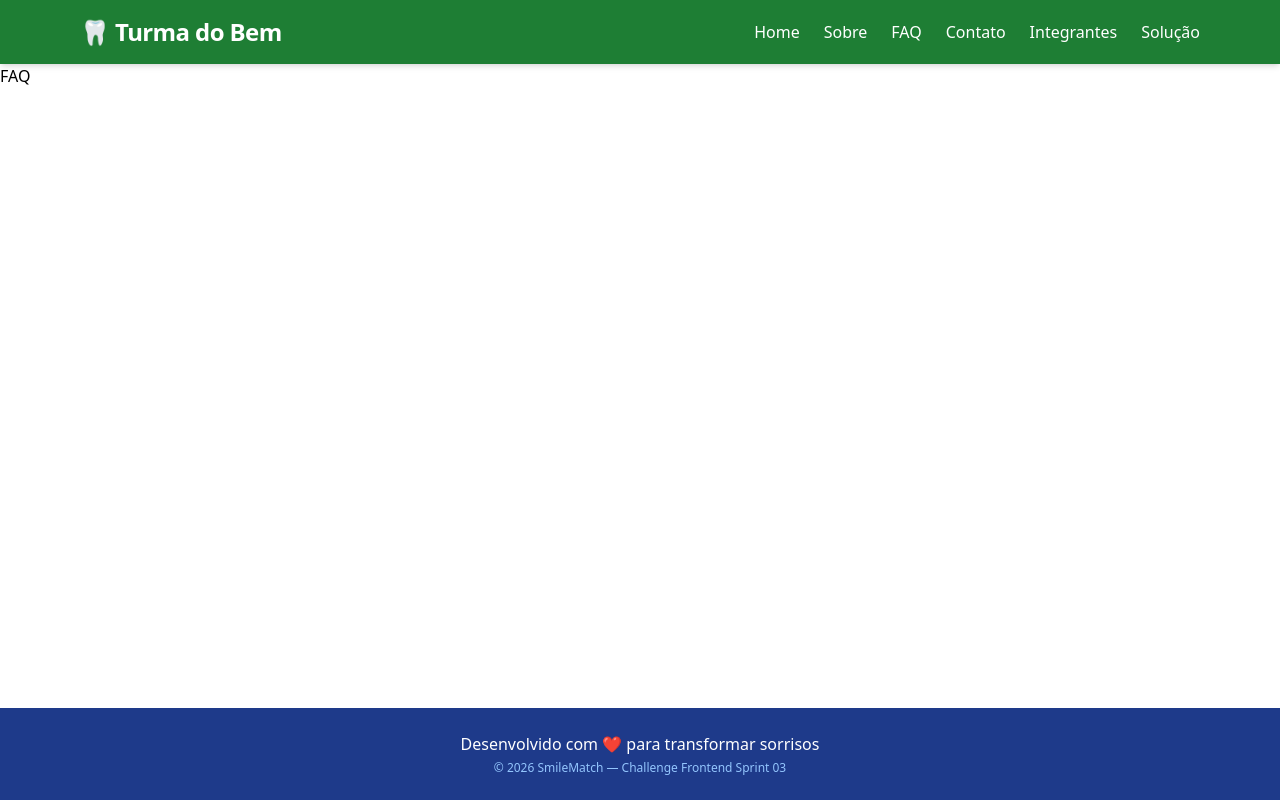
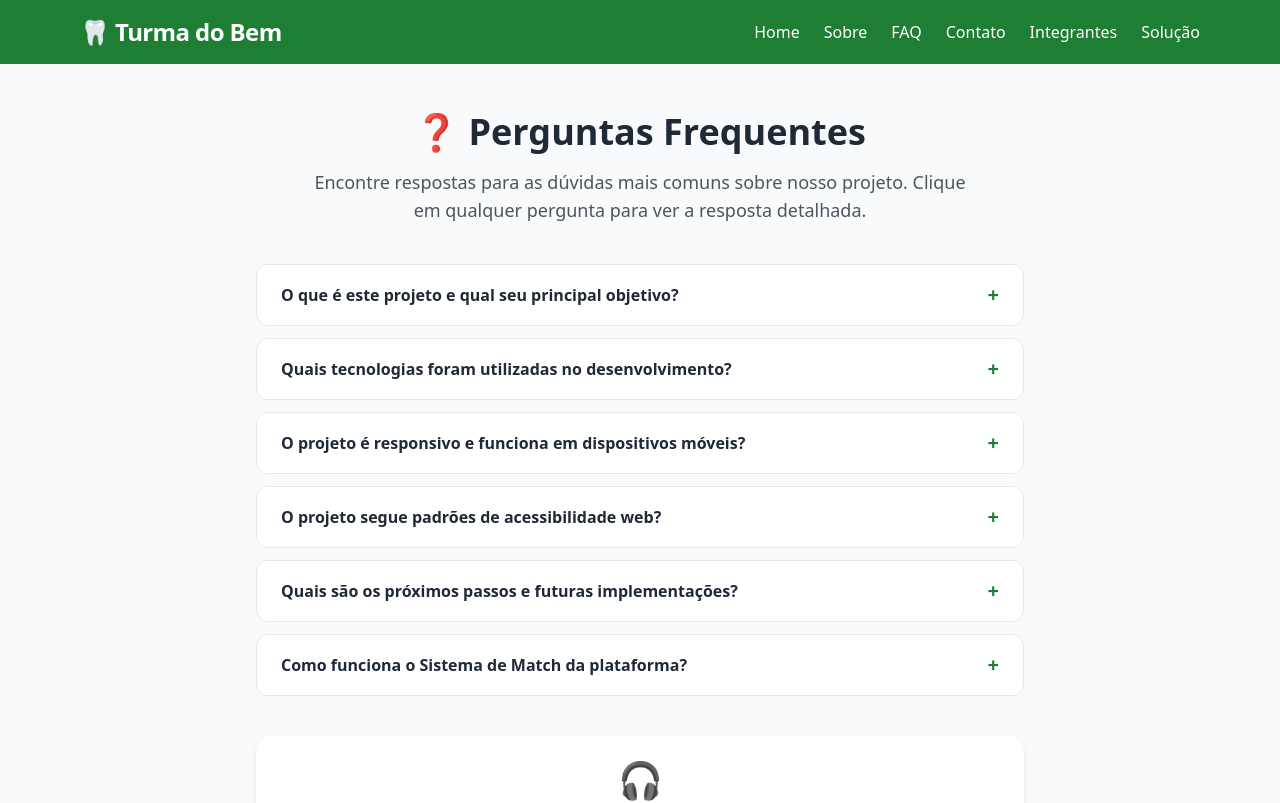
Before and after one commit to Carlos-Bianchi/Challenge-frontend-3sprint, a React (Vite) app: page /faq in a window 1280 px wide. Shown: the top 803 px of the page. Built offline with nearby package versions, Linux system fonts and the light colour scheme.

Commit message:
feat: componente Accordion com useState + página FAQ migrada

```diff
--- /dev/null
+++ b/src/components/ui/Accordion.tsx
@@ -0,0 +1,39 @@
+import { useState } from 'react'
+
+interface AccordionProps {
+  title: string
+  content: string
+}
+
+export default function Accordion({ title, content }: AccordionProps) {
+  const [isOpen, setIsOpen] = useState(false)
+
+  return (
+    <div className="border border-gray-200 rounded-xl overflow-hidden">
+      <button
+        className="w-full flex items-center justify-between px-6 py-4 bg-white hover:bg-gray-50 transition-colors text-left"
+        onClick={() => setIsOpen(!isOpen)}
+        aria-expanded={isOpen}
+      >
+        <span className="font-semibold text-gray-800 text-sm md:text-base pr-4">{title}</span>
+        <span
+          className={`flex-shrink-0 text-[#1E7E34] text-xl font-bold transition-transform duration-300 ${
+            isOpen ? 'rotate-45' : 'rotate-0'
+          }`}
+        >
+          +
+        </span>
+      </button>
+
+      <div
+        className={`overflow-hidden transition-all duration-300 ${
+          isOpen ? 'max-h-96 opacity-100' : 'max-h-0 opacity-0'
+        }`}
+      >
+        <div className="px-6 py-4 bg-gray-50 border-t border-gray-200">
+          <p className="text-gray-600 text-sm md:text-base leading-relaxed">{content}</p>
+        </div>
+      </div>
+    </div>
+  )
+}
--- a/src/pages/FAQ.tsx
+++ b/src/pages/FAQ.tsx
@@ -1,3 +1,83 @@
+import { Link } from 'react-router-dom'
+import Accordion from '../components/ui/Accordion'
+import Card from '../components/ui/Card'
+import Button from '../components/ui/Button'
+
+interface FaqItem {
+  title: string
+  content: string
+}
+
+const faqItems: FaqItem[] = [
+  {
+    title: 'O que é este projeto e qual seu principal objetivo?',
+    content:
+      'Nosso projeto visa auxiliar a ONG Turma do Bem na gestão de voluntários e pacientes através de uma aplicação web responsável por manter e organizar os dados (desde informações sobre os indivíduos, até as consultas e triagens), usar esses dados para auxiliar a operação da ONG e centralizar os meios de comunicação.',
+  },
+  {
+    title: 'Quais tecnologias foram utilizadas no desenvolvimento?',
+    content:
+      'O projeto foi construído com React + Vite + TypeScript para a interface moderna e componentizada, TailwindCSS para estilização responsiva, React Router DOM para navegação SPA e React Hook Form para validação de formulários. A stack foi migrada da Sprint 02 (HTML/CSS estático) para esta arquitetura moderna na Sprint 03.',
+  },
+  {
+    title: 'O projeto é responsivo e funciona em dispositivos móveis?',
+    content:
+      'Sim! O projeto utiliza TailwindCSS com breakpoints responsivos, garantindo que o layout se adapte corretamente em Mobile (até 480px), Tablet (768px) e Desktop (992px+). Grids mudam de 1 coluna para múltiplas, menus colapsam em hambúrguer e tipografia escala conforme o dispositivo.',
+  },
+  {
+    title: 'O projeto segue padrões de acessibilidade web?',
+    content:
+      'Sim, a acessibilidade é uma prioridade. Implementamos estrutura HTML semântica com tags apropriadas, atributos ARIA onde necessário (como aria-expanded no accordion), contraste de cores adequado seguindo WCAG AA e navegação por teclado funcional.',
+  },
+  {
+    title: 'Quais são os próximos passos e futuras implementações?',
+    content:
+      'O projeto segue um roadmap em 4 fases: (1) Estrutura — arquitetura base e identidade visual; (2) Criação dos Módulos — cadastro, match, comunicação e relatórios; (3) Integrações e Testes — conexão ao banco de dados e testes completos; (4) Expansão e Manutenção — novas funcionalidades com base no feedback da ONG.',
+  },
+  {
+    title: 'Como funciona o Sistema de Match da plataforma?',
+    content:
+      'O Sistema de Match utiliza um algoritmo inteligente que conecta pacientes aos voluntários dentistas mais adequados, levando em conta parâmetros como localização geográfica, disponibilidade de horário e nível de necessidade do paciente. O objetivo é otimizar o atendimento e reduzir o tempo de espera.',
+  },
+]
+
 export default function FAQ() {
-  return <div>FAQ</div>
+  return (
+    <div className="bg-gray-50 py-12 px-4">
+      <div className="max-w-3xl mx-auto space-y-10">
+
+        {/* Título */}
+        <section className="text-center">
+          <h1 className="text-3xl md:text-4xl font-bold text-gray-800 mb-4">
+            ❓ Perguntas Frequentes
+          </h1>
+          <p className="text-base md:text-lg text-gray-600 leading-relaxed max-w-2xl mx-auto">
+            Encontre respostas para as dúvidas mais comuns sobre nosso projeto.
+            Clique em qualquer pergunta para ver a resposta detalhada.
+          </p>
+        </section>
+
+        {/* Accordion */}
+        <section className="space-y-3">
+          {faqItems.map((item, index) => (
+            <Accordion key={index} title={item.title} content={item.content} />
+          ))}
+        </section>
+
+        {/* CTA */}
+        <Card className="text-center bg-[#1E7E34] text-white">
+          <div className="text-4xl mb-4">🎧</div>
+          <h2 className="text-xl md:text-2xl font-bold mb-2">Ainda tem dúvidas?</h2>
+          <p className="text-green-100 leading-relaxed mb-6">
+            Não encontrou a resposta que procurava? Nossa equipe está pronta para ajudar!
+            Entre em contato e responderemos o mais breve possível.
+          </p>
+          <Link to="/contato">
+            <Button variant="primary">Fale Conosco</Button>
+          </Link>
+        </Card>
+
+      </div>
+    </div>
+  )
 }
```
